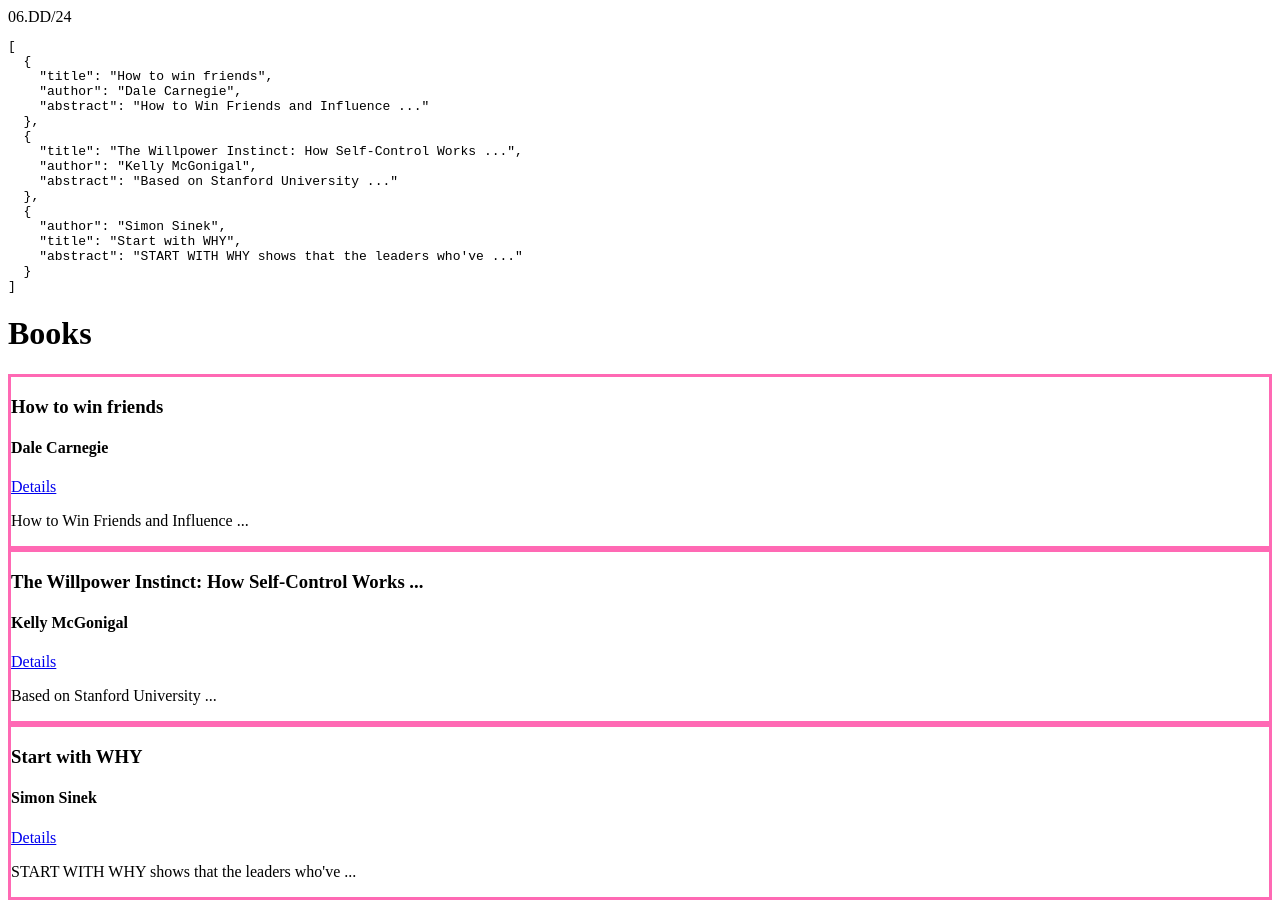
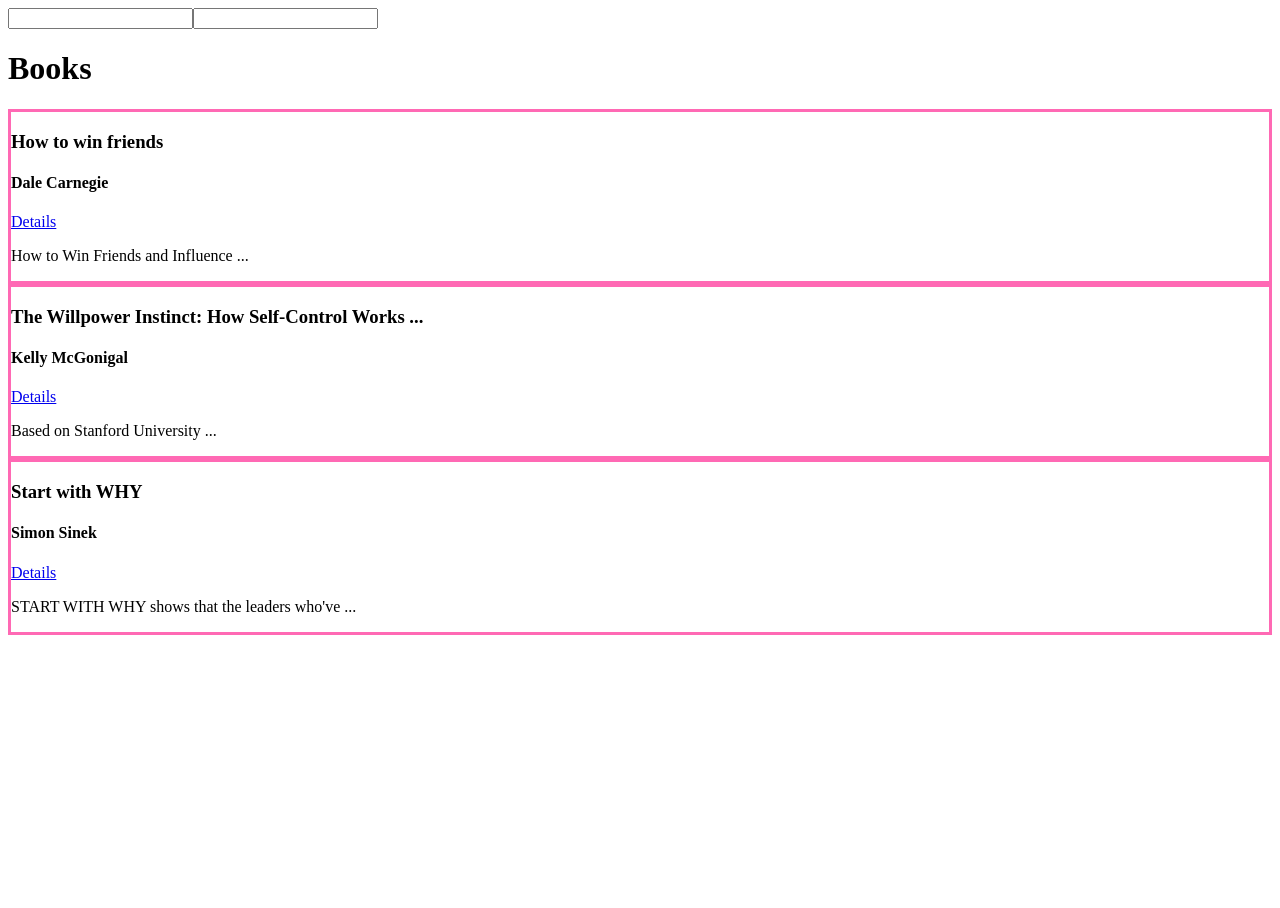
Before and after one commit to web-dave/bookmonkey-client, an Angular app: page / in a window 1280 px wide. After the commit the page ends 800 px from the top, so only its background shows below. Built offline with nearby package versions, Linux system fonts and the light colour scheme.

Commit message:
filter pipe

```diff
--- a/src/app/app.component.html
+++ b/src/app/app.component.html
@@ -1,8 +1,6 @@
-{{ "06.06.2024" | date: "MM.DD/yy" }}
-
-<pre>{{ books | json }}</pre>
-
-@for (book of books; track book.title) {
+<input type="text" (input)="setSearchString($event)" />
+<input type="text" #searchInput (input)="searchString = searchInput.value" />
+@for (book of books | bookFilter: searchString; track book.title) {
   @if ($first) {
     <h1>Books</h1>
   }
--- a/src/app/app.component.ts
+++ b/src/app/app.component.ts
@@ -3,16 +3,23 @@
 import { BookCardComponent } from './book-card/book-card.component';
 import { IBook } from './book.interface';
 import { DatePipe, JsonPipe } from '@angular/common';
+import { BookFilterPipe } from './book-filter.pipe';
 
 @Component({
   selector: 'app-root',
   standalone: true,
-  imports: [RouterOutlet, BookCardComponent, DatePipe, JsonPipe],
+  imports: [RouterOutlet, BookCardComponent, BookFilterPipe],
   templateUrl: './app.component.html',
   styleUrl: './app.component.scss',
 })
 export class AppComponent {
   title = 'bookmonkey-clientÖ';
+
+  searchString = '';
+
+  setSearchString(event: Event) {
+    this.searchString = (event.target as HTMLInputElement).value;
+  }
 
   books: IBook[] = [
     {
--- /dev/null
+++ b/src/app/book-filter.pipe.ts
@@ -0,0 +1,14 @@
+import { Pipe, PipeTransform } from '@angular/core';
+import { IBook } from './book.interface';
+
+@Pipe({
+  name: 'bookFilter',
+  standalone: true,
+})
+export class BookFilterPipe implements PipeTransform {
+  transform(books: IBook[], searchTerm: string): IBook[] {
+    return books.filter((book) =>
+      book.title.toLowerCase().includes(searchTerm.toLowerCase()),
+    );
+  }
+}
```
